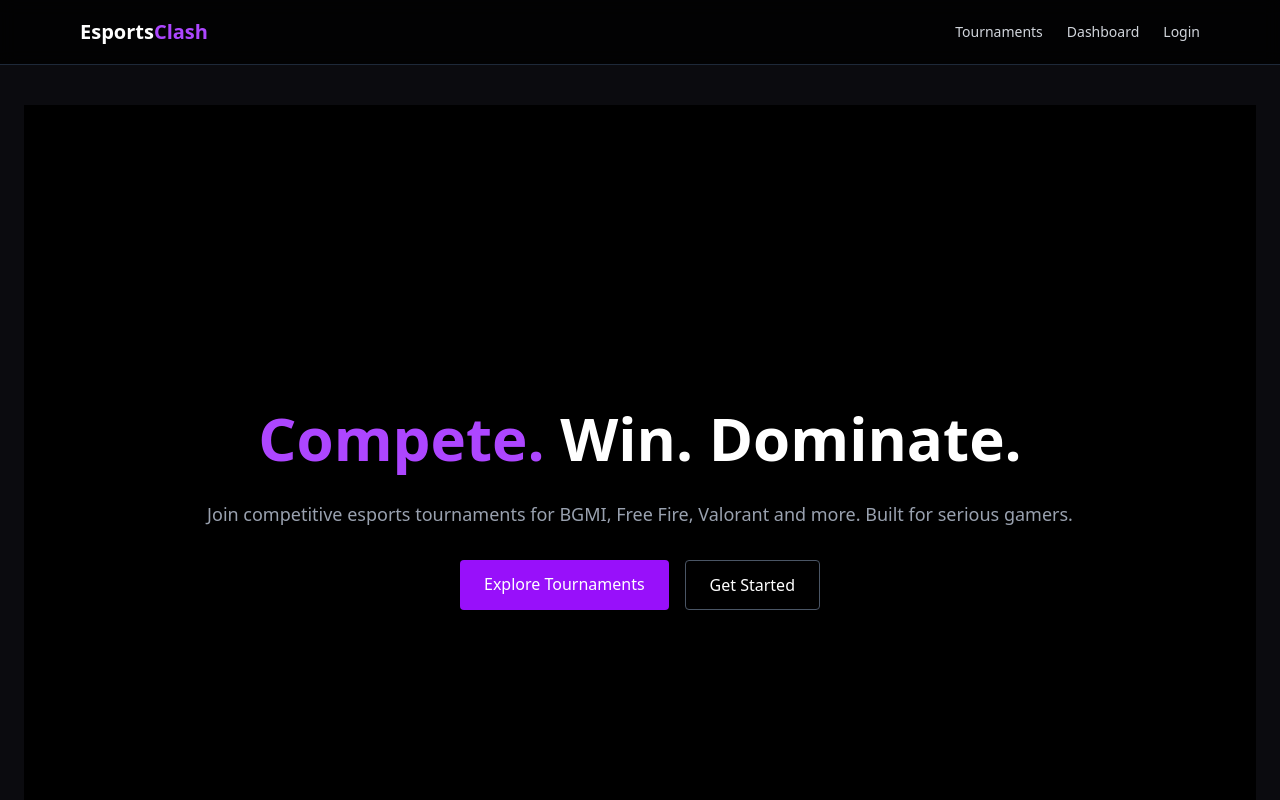
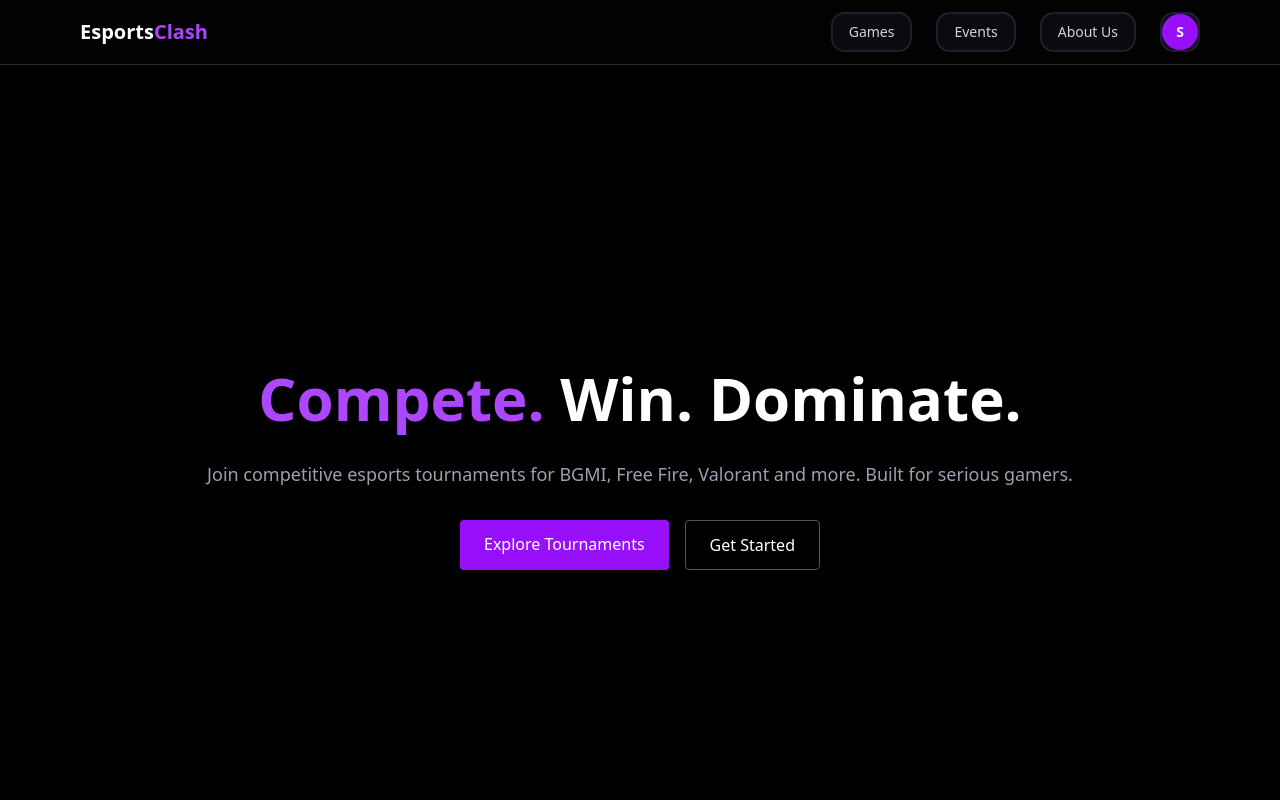
Before and after one commit to sakshamchaudhary1027/esportsclash, a Next.js app: page / in a window 1280 px wide. Shown: the top 800 px of the page. Built offline with nearby package versions, Linux system fonts and the light colour scheme.

Commit message:
update something

```diff
--- a/app/globals.css
+++ b/app/globals.css
@@ -95,3 +95,111 @@ button {
 body {
   padding-bottom: env(safe-area-inset-bottom);
 }
+/* ===== TRUE ROTATING BORDER LINE (REAL CIRCULAR) ===== */
+
+.glow-border {
+  position: relative;
+  border-radius: 14px;
+  padding: 2px;
+  background: #1f1f2e; /* static base border */
+}
+
+.glow-border::before {
+  content: "";
+  position: absolute;
+  inset: 0;
+  border-radius: 14px;
+
+  background: conic-gradient(
+    from 0deg,
+    transparent 0deg,
+    #a855f7 40deg,
+    transparent 80deg,
+    transparent 360deg
+  );
+
+  /* show ONLY border ring */
+  -webkit-mask:
+    linear-gradient(#000 0 0) content-box,
+    linear-gradient(#000 0 0);
+  -webkit-mask-composite: xor;
+  mask-composite: exclude;
+
+  animation: rotateBorder 2.5s linear infinite;
+}
+
+.glow-border::after {
+  content: "";
+  position: absolute;
+  inset: 2px;
+  background: #0b0b0f;
+  border-radius: 12px;
+  z-index: 1;
+}
+
+.glow-border > * {
+  position: relative;
+  z-index: 2;
+}
+
+.glow-border:hover::before {
+  filter: brightness(1.6);
+}
+
+@keyframes rotateBorder {
+  to {
+    transform: rotate(360deg);
+  }
+}
+
+/* iOS tap fix */
+button {
+  -webkit-tap-highlight-color: transparent;
+}
+/* ===== GLOBAL PAGE CLEANUP ===== */
+
+html,
+body {
+  margin: 0;
+  padding: 0;
+  width: 100%;
+  background-color: #0b0b0f;
+  overflow-x: hidden;
+}
+
+/* ensure no layout gets boxed */
+#__next,
+main {
+  width: 100%;
+  min-height: 100vh;
+}
+/* ===== FULL SCREEN WEBSITE FIX ===== */
+
+*,
+*::before,
+*::after {
+  box-sizing: border-box;
+}
+
+html,
+body {
+  margin: 0;
+  padding: 0;
+  width: 100%;
+  height: 100%;
+  background-color: #0b0b0f;
+  overflow-x: hidden;
+}
+
+/* Next.js root */
+#__next {
+  min-height: 100vh;
+  width: 100%;
+}
+
+/* Main content should fill screen */
+main {
+  min-height: 100vh;
+  width: 100%;
+  display: block;
+}
--- a/app/layout.tsx
+++ b/app/layout.tsx
@@ -42,11 +42,14 @@ export default function RootLayout({
 }) {
   return (
     <html lang="en">
-      <body className="bg-black text-white">
-        <Navbar />
-        <main className="min-h-screen px-6 py-10">{children}</main>
-        <Footer />
-      </body>
+      <body className="w-full min-h-screen bg-[#0b0b0f]">
+  <Navbar />
+  <main className="w-full min-h-screen">
+    {children}
+  </main>
+  <Footer />
+</body>
+
     </html>
   );
 }
--- a/components/navbar.tsx
+++ b/components/navbar.tsx
@@ -1,23 +1,143 @@
+"use client";
+
+import { useState, useRef, useEffect } from "react";
 import Link from "next/link";
 
+const gamesData = {
+  featured: ["Free Fire", "BGMI", "Valorant", "Clash of Clans"],
+  trending: ["Free Fire", "BGMI"],
+  new: ["League of Legends", "Fortnite"],
+};
+
 export default function Navbar() {
+  const [gamesOpen, setGamesOpen] = useState(false);
+  const [activeCategory, setActiveCategory] =
+    useState<keyof typeof gamesData>("featured");
+
+  const menuRef = useRef<HTMLDivElement>(null);
+
+  // close on outside click
+  useEffect(() => {
+    function handleClickOutside(e: MouseEvent) {
+      if (menuRef.current && !menuRef.current.contains(e.target as Node)) {
+        setGamesOpen(false);
+      }
+    }
+    document.addEventListener("mousedown", handleClickOutside);
+    return () =>
+      document.removeEventListener("mousedown", handleClickOutside);
+  }, []);
+
   return (
-    <header className="sticky top-0 z-50 bg-black/80 backdrop-blur border-b border-gray-800">
+<header className="sticky top-0 z-50 bg-black/80 backdrop-blur border-b border-gray-800 w-full">
       <div className="max-w-6xl mx-auto px-4 h-16 flex items-center justify-between">
+
+        {/* LOGO */}
         <Link href="/" className="text-xl font-bold">
           Esports<span className="text-purple-500">Clash</span>
         </Link>
 
-        <nav className="hidden md:flex gap-6 text-sm text-gray-300">
-          <Link href="/tournaments" className="hover:text-white">
-            Tournaments
-          </Link>
-          <Link href="/dashboard" className="hover:text-white">
-            Dashboard
-          </Link>
-          <Link href="/login" className="hover:text-white">
-            Login
-          </Link>
+        {/* NAV */}
+        <nav className="hidden md:flex items-center gap-6 text-sm text-gray-300">
+
+          {/* GAMES */}
+          <div className="relative" ref={menuRef}>
+            <div className="glow-border">
+              <button
+                onClick={() => setGamesOpen(!gamesOpen)}
+                className="px-4 py-2 rounded-md hover:text-white"
+              >
+                Games
+              </button>
+            </div>
+
+            {gamesOpen && (
+              <div className="absolute left-0 top-full mt-4 w-[560px] bg-[#12121a] border border-gray-800 rounded-2xl shadow-xl p-6 grid grid-cols-2 gap-6">
+
+                {/* CATEGORIES */}
+                <div className="space-y-3">
+                  <button
+                    onClick={() => setActiveCategory("featured")}
+                    className={`w-full text-left px-4 py-3 rounded-lg border ${
+                      activeCategory === "featured"
+                        ? "border-purple-500 bg-purple-600/20"
+                        : "border-gray-700 hover:border-purple-500"
+                    }`}
+                  >
+                    Featured Games
+                  </button>
+
+                  <button
+                    onClick={() => setActiveCategory("trending")}
+                    className={`w-full text-left px-4 py-3 rounded-lg border ${
+                      activeCategory === "trending"
+                        ? "border-purple-500 bg-purple-600/20"
+                        : "border-gray-700 hover:border-purple-500"
+                    }`}
+                  >
+                    Trending Games
+                  </button>
+
+                  <button
+                    onClick={() => setActiveCategory("new")}
+                    className={`w-full text-left px-4 py-3 rounded-lg border ${
+                      activeCategory === "new"
+                        ? "border-purple-500 bg-purple-600/20"
+                        : "border-gray-700 hover:border-purple-500"
+                    }`}
+                  >
+                    New Games
+                  </button>
+
+                  <Link
+                    href="/games"
+                    className="block mt-4 text-sm text-purple-400 hover:underline"
+                  >
+                    View All Games →
+                  </Link>
+                </div>
+
+                {/* GAMES LIST (ALWAYS SHOWS) */}
+                <div className="bg-black/40 rounded-xl p-4 space-y-2">
+                  {gamesData[activeCategory].map((game) => (
+                    <p
+                      key={game}
+                      className="px-3 py-2 rounded hover:bg-purple-600 cursor-pointer"
+                    >
+                      {game}
+                    </p>
+                  ))}
+                </div>
+              </div>
+            )}
+          </div>
+
+          {/* EVENTS */}
+          <div className="glow-border">
+            <Link
+              href="/events"
+              className="block px-4 py-2 rounded-md hover:text-white"
+            >
+              Events
+            </Link>
+          </div>
+
+          {/* ABOUT */}
+          <div className="glow-border">
+            <Link
+              href="/about"
+              className="block px-4 py-2 rounded-md hover:text-white"
+            >
+              About Us
+            </Link>
+          </div>
+
+          {/* PROFILE */}
+          <div className="glow-border">
+            <button className="w-9 h-9 rounded-full bg-purple-600 flex items-center justify-center text-white font-semibold">
+              S
+            </button>
+          </div>
         </nav>
       </div>
     </header>
```
